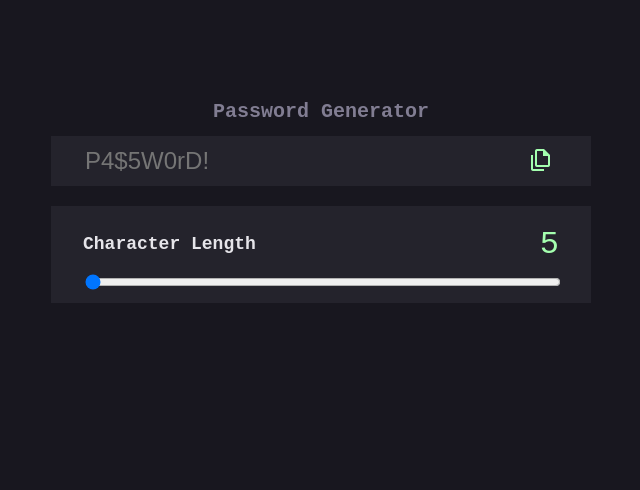
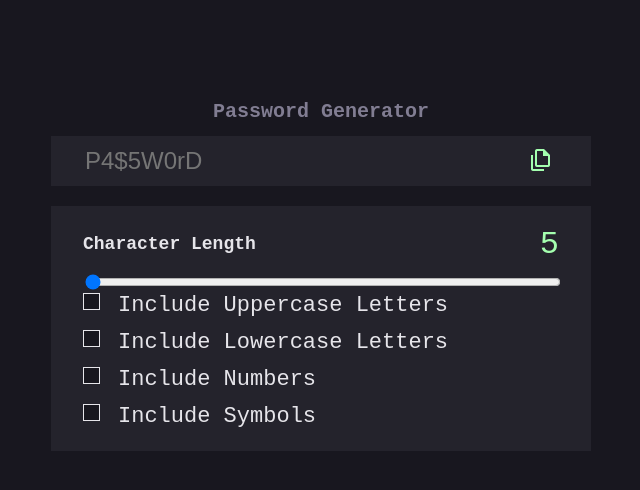
Before and after one commit to hidalest/password-generator, a React (Create React App) app: page / in a window 1280 px wide. Shown: the top 490 px of the page, without its empty margins (319-959 px from the left). Built offline with nearby package versions, Linux system fonts and the light colour scheme.

Commit message:
feat: added the checkboxes and the starting logic for creating the password"

```diff
--- a/src/App.tsx
+++ b/src/App.tsx
@@ -1,15 +1,16 @@
-import React from 'react';
+import React, { useState } from 'react';
 import './App.scss';
 import DisplayPassword from './components/DisplayPassword/DisplayPassword';
 import PasswordConfigurator from './components/PasswordConfigurator/PasswordConfigurator';
-import Card from './components/ui/Card';
+import Card from './components/ui/Card/Card';
 
 function App() {
+  const [password, setPassword] = useState('P4$5W0rD');
   return (
     <div className='app'>
       <header className=''>
         <h1 className='app_title'>Password Generator</h1>
-        <DisplayPassword />
+        <DisplayPassword password={password} />
       </header>
 
       <main>
--- a/src/components/DisplayPassword/DisplayPassword.tsx
+++ b/src/components/DisplayPassword/DisplayPassword.tsx
@@ -1,10 +1,8 @@
 import React from 'react';
-import Card from '../ui/Card';
+import Card from '../ui/Card/Card';
 import style from './DisplayPassword.module.scss';
 
-const DisplayPassword = ({
-  password = 'P4$5W0rD!',
-}: DisplayPasswordInterface) => {
+const DisplayPassword = ({ password }: DisplayPasswordInterface) => {
   return (
     <Card className='test'>
       <input
--- a/src/components/PasswordConfigurator/PasswordConfigurator.module.scss
+++ b/src/components/PasswordConfigurator/PasswordConfigurator.module.scss
@@ -1,6 +1,7 @@
 @import '../../sassStyles/variables';
 .configurator {
   width: 100%;
+  text-align: left;
 }
 .length {
   &-label {
--- a/src/components/PasswordConfigurator/PasswordConfigurator.tsx
+++ b/src/components/PasswordConfigurator/PasswordConfigurator.tsx
@@ -1,14 +1,107 @@
 import React, { ChangeEvent, useState } from 'react';
+import Checkbox from '../ui/Checkbox/Checkbox';
 import classes from './PasswordConfigurator.module.scss';
+
+const letters = [
+  'A',
+  'B',
+  'C',
+  'D',
+  'E',
+  'F',
+  'G',
+  'H',
+  'I',
+  'J',
+  'K',
+  'L',
+  'M',
+  'N',
+  'O',
+  'P',
+  'Q',
+  'R',
+  'S',
+  'T',
+  'U',
+  'V',
+  'W',
+  'X',
+  'Y',
+  'Z',
+];
+
+const symbols = [
+  '~',
+  '`',
+  '!',
+  '@',
+  '#',
+  '$',
+  '%',
+  '^',
+  '&',
+  '*',
+  '(',
+  ')',
+  '_',
+  '-',
+  '+',
+  '=',
+  '{',
+  '[',
+  '}',
+  ']',
+  '|',
+  ':',
+  ';',
+  '<',
+  '>',
+  '.',
+  '?',
+  '/',
+];
+
+const numbers = ['0', '1', '2', '3', '4', '5', '6', '7', '8', '9'];
 
 const PasswordConfigurator = () => {
   const [lengthValue, setLengthValue] = useState('5');
+  const [passwordConditionals, setPasswordConditionals] = useState({
+    useUppercase: true,
+    useLowerCase: true,
+    useNumbers: true,
+    useSymbols: true,
+  });
   const onLengthChange = (e: ChangeEvent<HTMLInputElement>) => {
     setLengthValue(e.target.value);
   };
 
+  const onUpperCaseActive = (e: ChangeEvent<HTMLInputElement>) => {
+    setPasswordConditionals((prevState) => {
+      return { ...prevState, useUppercase: e.target.checked };
+    });
+  };
+
+  const onLowerCaseActive = (e: ChangeEvent<HTMLInputElement>) => {
+    setPasswordConditionals((prevState) => {
+      return { ...prevState, useLowerCase: e.target.checked };
+    });
+  };
+  const onNumbersActive = (e: ChangeEvent<HTMLInputElement>) => {
+    setPasswordConditionals((prevState) => {
+      return { ...prevState, useNumbers: e.target.checked };
+    });
+  };
+  const onSymbolsActive = (e: ChangeEvent<HTMLInputElement>) => {
+    setPasswordConditionals((prevState) => {
+      return { ...prevState, useSymbols: e.target.checked };
+    });
+  };
+
+  console.log(passwordConditionals);
+
   return (
-    <section className={classes.configurator}>
+    <form className={classes.configurator}>
       <div className={classes.length}>
         <label htmlFor='password-length' className={classes['length-label']}>
           <h3>Character Length</h3>
@@ -25,7 +118,20 @@ const PasswordConfigurator = () => {
           value={lengthValue}
         />
       </div>
-    </section>
+
+      <div>
+        <Checkbox
+          label={'Include Uppercase Letters'}
+          onChange={onUpperCaseActive}
+        />
+        <Checkbox
+          label={'Include Lowercase Letters'}
+          onChange={onLowerCaseActive}
+        />
+        <Checkbox label={'Include Numbers'} onChange={onNumbersActive} />
+        <Checkbox label={'Include Symbols'} onChange={onSymbolsActive} />
+      </div>
+    </form>
   );
 };
 
--- a/src/components/ui/Card.module.scss
+++ b/src/components/ui/Card/Card.module.scss
@@ -1,4 +1,4 @@
-@import '../../sassStyles/variables';
+@import '../../../sassStyles/variables';
 
 .card {
   background-color: $greyDark;
--- /dev/null
+++ b/src/components/ui/Checkbox/Checkbox.module.scss
@@ -0,0 +1,69 @@
+@import '../../../sassStyles/variables';
+/* Customize the label (the container) */
+.container {
+  display: block;
+  position: relative;
+  padding-left: 35px;
+  margin-bottom: 12px;
+  cursor: pointer;
+  font-size: 22px;
+  -webkit-user-select: none;
+  -moz-user-select: none;
+  -ms-user-select: none;
+  user-select: none;
+}
+
+/* Hide the browser's default checkbox */
+.container input {
+  position: absolute;
+  opacity: 0;
+  cursor: pointer;
+  height: 0;
+  width: 0;
+}
+
+/* Create a custom checkbox */
+.checkmark {
+  position: absolute;
+  top: 0;
+  left: 0;
+  height: 15px;
+  width: 15px;
+  background-color: $black;
+  border: 1px solid $white;
+}
+
+/* On mouse-over, add a grey background color */
+.container:hover input ~ .checkmark {
+  background-color: $black;
+}
+
+/* When the checkbox is checked, add a blue background */
+.container input:checked ~ .checkmark {
+  background-color: $green;
+}
+
+/* Create the checkmark/indicator (hidden when not checked) */
+.checkmark:after {
+  content: '';
+  position: absolute;
+  display: none;
+}
+
+/* Show the checkmark when checked */
+.container input:checked ~ .checkmark:after {
+  display: block;
+}
+
+/* Style the checkmark/indicator */
+.container .checkmark:after {
+  left: 9px;
+  top: 0px;
+  width: 5px;
+  height: 10px;
+  border: solid $black;
+  border-width: 0 3px 3px 0;
+  -webkit-transform: rotate(45deg);
+  -ms-transform: rotate(45deg);
+  transform: rotate(45deg);
+}
--- /dev/null
+++ b/src/components/ui/Checkbox/Checkbox.tsx
@@ -0,0 +1,19 @@
+import React from 'react';
+import classes from './Checkbox.module.scss';
+
+interface CheckboxInterface {
+  label: string;
+  onChange?: (e: React.ChangeEvent<HTMLInputElement>) => void;
+}
+
+const Checkbox = ({ label, onChange }: CheckboxInterface) => {
+  return (
+    <label className={classes.container}>
+      <input type='checkbox' onChange={onChange} />
+      <span className={classes.checkmark}></span>
+      {label}
+    </label>
+  );
+};
+
+export default Checkbox;
```
Also changed, not shown: src/components/ui/Card/Card.tsx (renamed from src/components/ui/Card.tsx).
